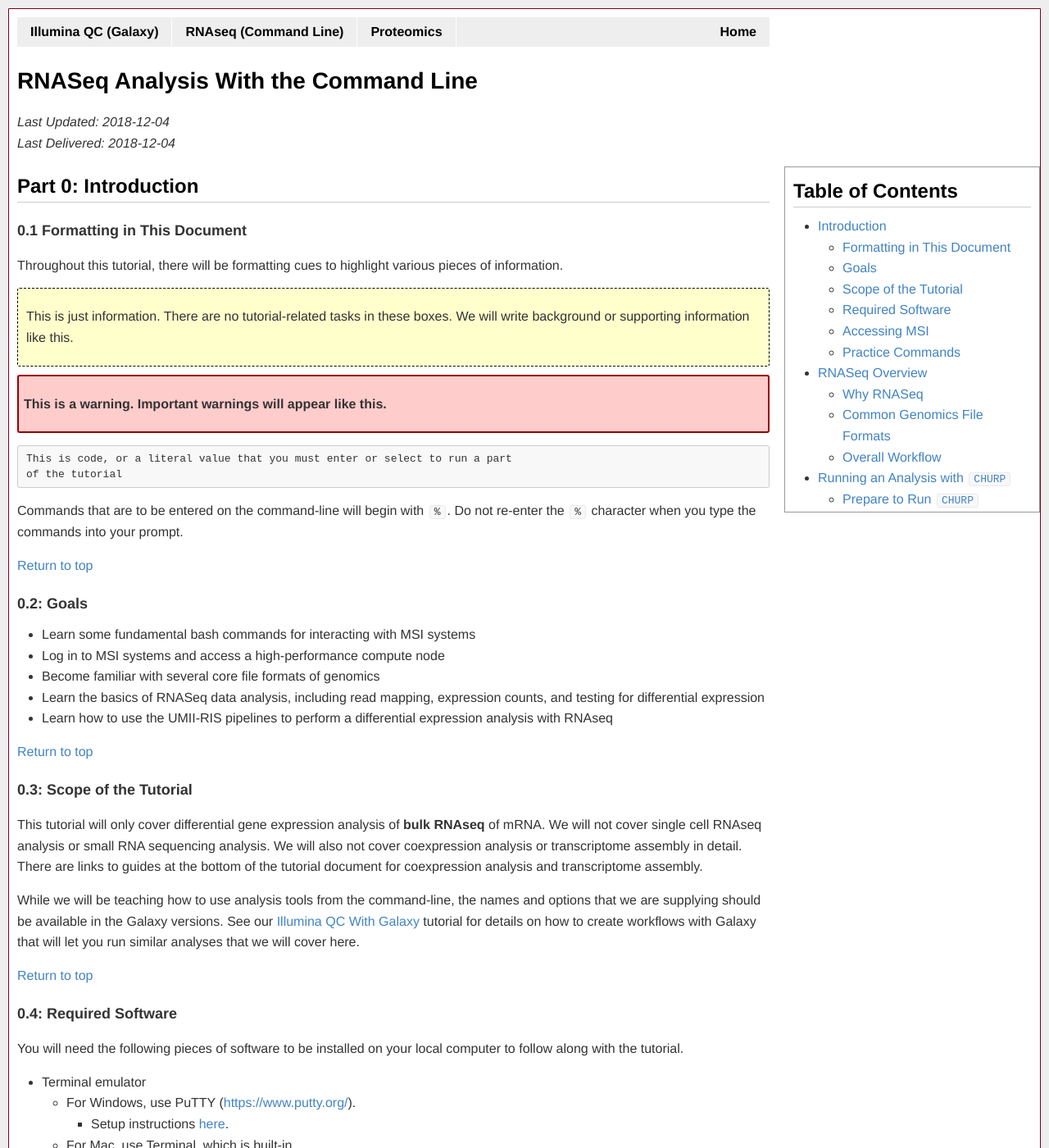
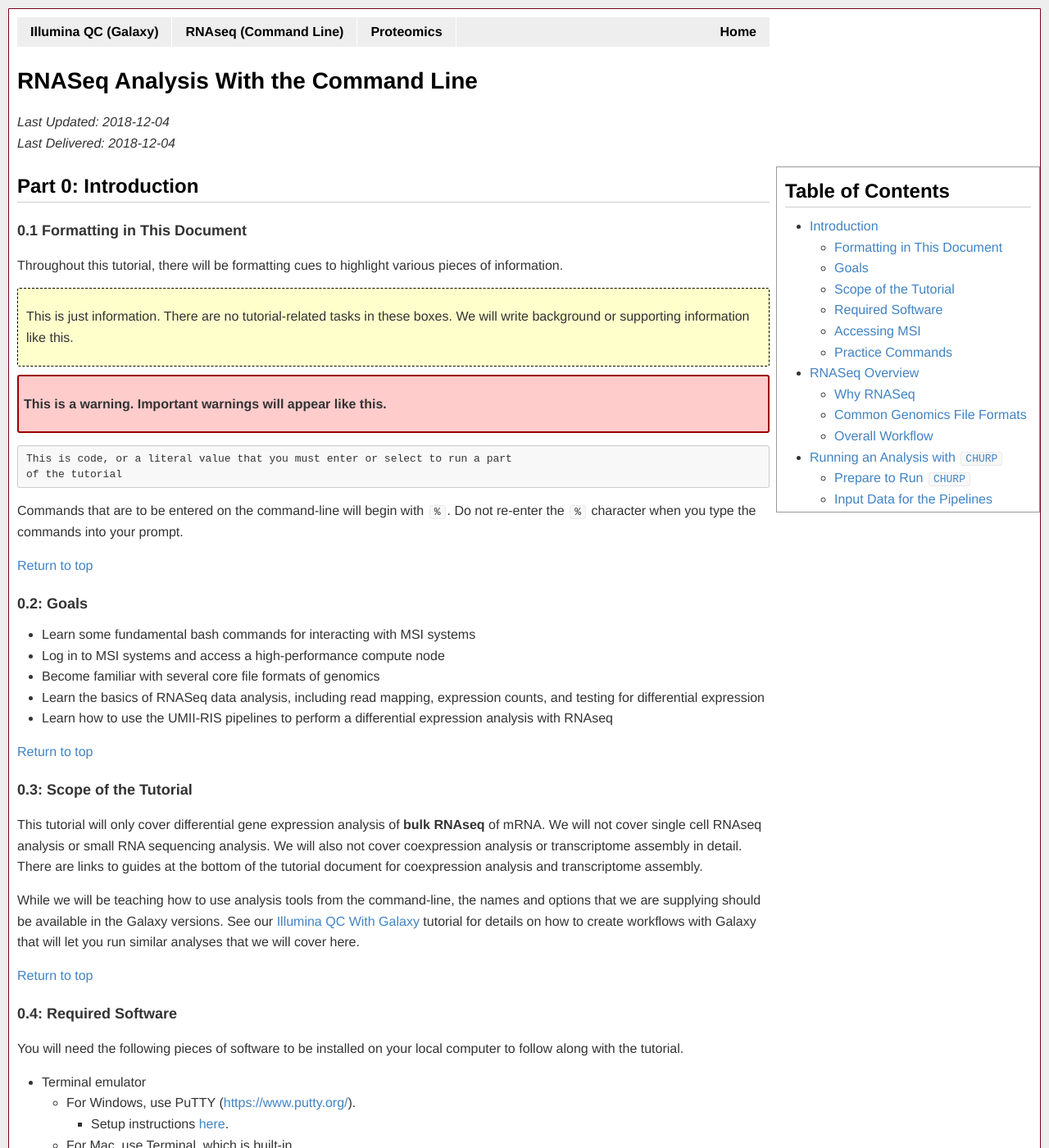
Before and after one commit to msi-ris/Tutorials, a Jekyll site: the page built from rnaseq_cmd.md, in a window 1280 px wide and 1400 px high. Shown: the whole window at 82% size. Built offline with Jekyll 4.4.1, drawn with Linux system fonts in a browser that asks for light colours.

Commit message:
Update layout

```diff
--- a/css/main.css
+++ b/css/main.css
@@ -30,7 +30,7 @@ body {
     height:400px;
     float:right;
     padding:10px;
-    width:290px;
+    width:300px;
     margin-right:-330px;
     overflow:scroll;
     border:1px solid #999;
```
